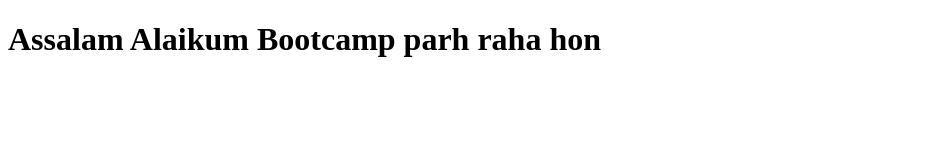
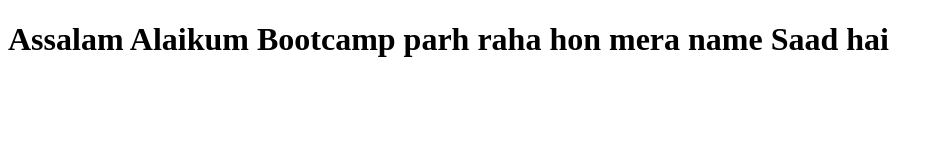
Before and after one commit to saadziasoomro97/Project-1, a plain HTML site: page index.html in a window 1280 px wide. Shown: the whole page, without its empty margins (0-943 px from the left). Drawn offline with Linux system fonts and the light colour scheme.

Commit message:
added
index.html is added today

```diff
--- a/index.html
+++ b/index.html
@@ -6,7 +6,7 @@
     <title>Document</title>
 </head>
 <body>
-    <h1>Assalam Alaikum Bootcamp parh raha hon</h1>
+    <h1>Assalam Alaikum Bootcamp parh raha hon mera name Saad hai</h1>
 
 </body>
 </html>
```
